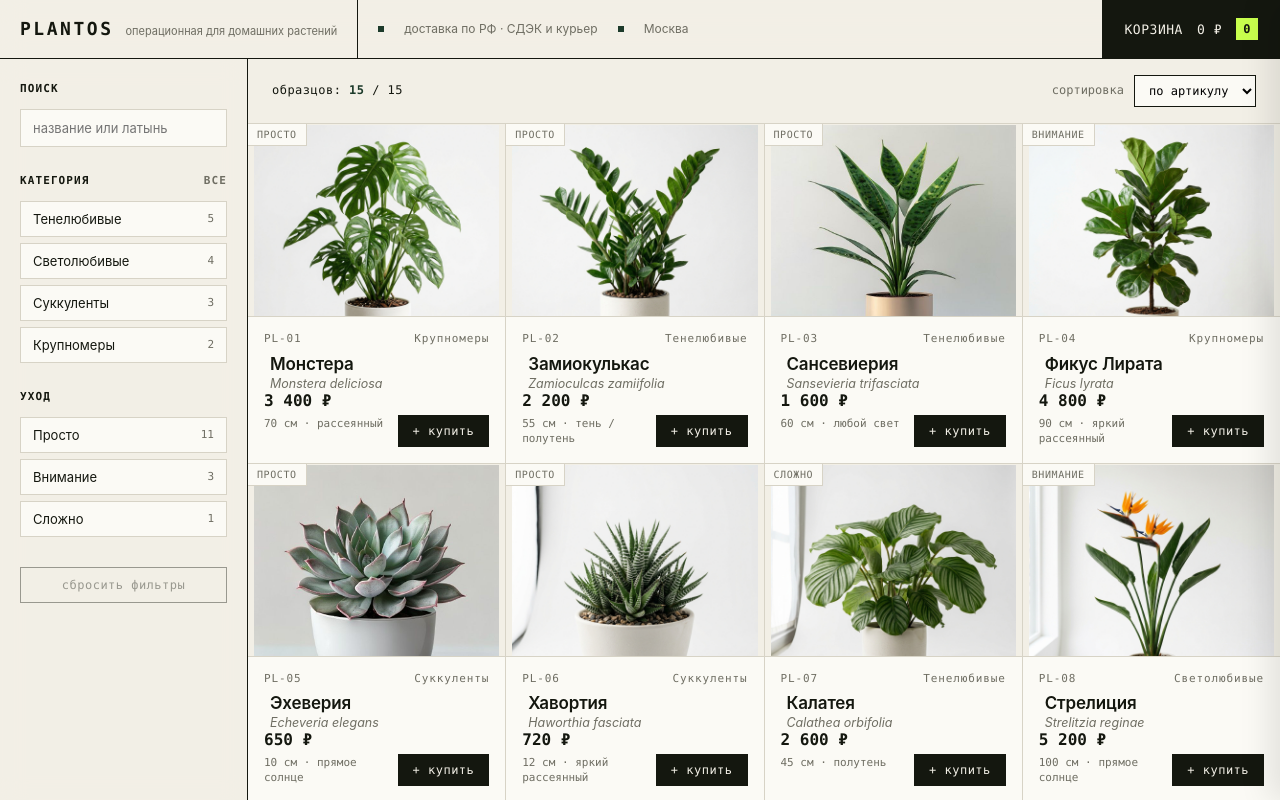
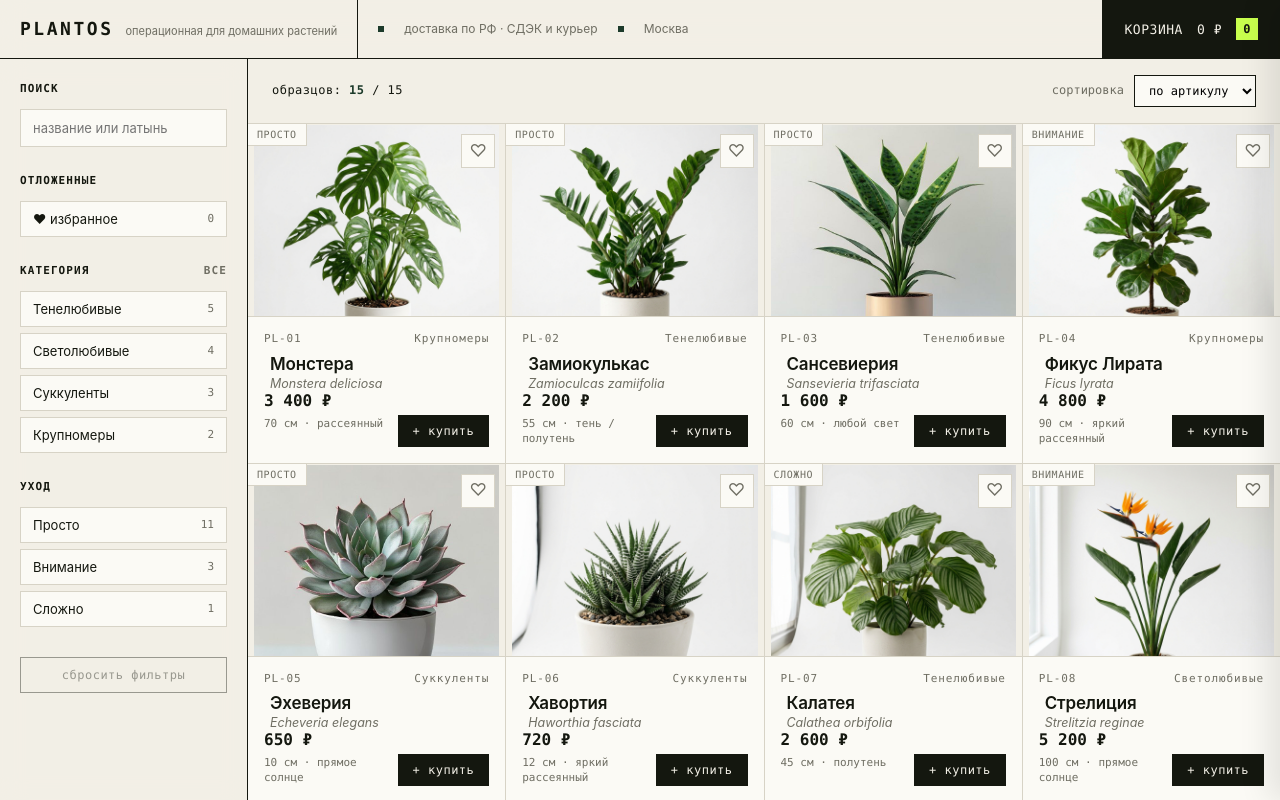
Before and after one commit to artemmm444/plantos-shop, a React (Vite) app: page / in a window 1280 px wide. Shown: the top 800 px of the page. Built offline with nearby package versions, Linux system fonts and the light colour scheme; the HTML template or start-up script is replaced by a standard one.

Commit message:
Add favorites with localStorage
Heart button on every card, favorites-only filter in the sidebar,
selection survives page reloads.

```diff
--- a/index.html
+++ b/index.html
@@ -391,6 +391,17 @@
       .cart-btn { padding: 0 14px; }
       .cart-btn .cart-total { display: none; }
     }
+    .fav-btn {
+      position: absolute; top: 10px; right: 10px; z-index: 3;
+      width: 34px; height: 34px; border: 1px solid var(--line);
+      background: var(--paper); color: var(--muted);
+      font-size: 17px; line-height: 1; cursor: pointer;
+      display: flex; align-items: center; justify-content: center;
+      transition: color .2s, border-color .2s, transform .15s;
+    }
+    .fav-btn:hover { border-color: var(--forest); color: var(--forest); }
+    .fav-btn.on { color: var(--forest); border-color: var(--forest); }
+    .fav-btn.on:active, .fav-btn:active { transform: scale(.88); }
   </style>
 </head>
 <body>
--- a/src/App.jsx
+++ b/src/App.jsx
@@ -65,7 +65,7 @@ const Check = () => (
 )
 
 // ---- боковая панель фильтров ----
-function Sidebar({ open, catCounts, active, toggleCat, difficulty, setDifficulty, query, setQuery, onReset, dirty }) {
+function Sidebar({ open, catCounts, active, toggleCat, difficulty, setDifficulty, query, setQuery, onReset, dirty, favCount, favOnly, setFavOnly }) {
   const diffs = ['просто', 'внимание', 'сложно']
   return (
     <aside className={'sidebar' + (open ? ' open' : '')}>
@@ -74,6 +74,15 @@ function Sidebar({ open, catCounts, active, toggleCat, difficulty, setDifficulty
         <input className="search-in" placeholder="название или латынь"
           value={query} onChange={(e) => setQuery(e.target.value)}
           style={{ width: '100%', padding: '10px 12px', border: '1px solid var(--line)', background: 'var(--paper)', fontSize: 13 }} />
+      </div>
+
+      <div className="fgroup">
+        <h4>Отложенные</h4>
+        <button className={'opt' + (favOnly ? ' on' : '')}
+          onClick={() => setFavOnly(!favOnly)} disabled={!favCount && !favOnly}>
+          <span>♥ избранное</span>
+          <span className="n">{favCount}</span>
+        </button>
       </div>
 
       <div className="fgroup">
@@ -104,9 +113,13 @@ function Sidebar({ open, catCounts, active, toggleCat, difficulty, setDifficulty
 }
 
 // ---- карточка товара ----
-function PlantCard({ plant, inCart, onAdd, onOpen }) {
+function PlantCard({ plant, inCart, onAdd, onOpen, isFav, onFav }) {
   return (
     <div className="card">
+      <button className={'fav-btn' + (isFav ? ' on' : '')} onClick={() => onFav(plant.id)}
+        aria-label={isFav ? 'Убрать из избранного' : 'В избранное'} aria-pressed={isFav}>
+        {isFav ? '♥' : '♡'}
+      </button>
       <button className="card-figure" onClick={() => onOpen(plant)} aria-label={'Открыть ' + plant.name}>
         <img src={plant.image} alt={plant.name} loading="lazy" />
         <span className="difficulty-pill">{plant.difficulty}</span>
@@ -328,11 +341,16 @@ function Toast({ show, text }) {
 
 // ---- корень приложения ----
 const CART_KEY = 'plantos_cart'
+const FAV_KEY = 'plantos_fav'
 
 export default function App() {
   const [cart, setCart] = useState(() => {
     try { return JSON.parse(localStorage.getItem(CART_KEY)) || [] } catch { return [] }
   })
+  const [favs, setFavs] = useState(() => {
+    try { return JSON.parse(localStorage.getItem(FAV_KEY)) || [] } catch { return [] }
+  })
+  const [favOnly, setFavOnly] = useState(false)
   const [activeCats, setActiveCats] = useState([])
   const [difficulty, setDifficulty] = useState(null)
   const [query, setQuery] = useState('')
@@ -344,6 +362,8 @@ export default function App() {
   const toastTimer = useRef()
 
   useEffect(() => { localStorage.setItem(CART_KEY, JSON.stringify(cart)) }, [cart])
+  useEffect(() => { localStorage.setItem(FAV_KEY, JSON.stringify(favs)) }, [favs])
+  useEffect(() => { if (favOnly && favs.length === 0) setFavOnly(false) }, [favs, favOnly])
 
   const plantsById = useMemo(() => Object.fromEntries(PLANTS.map((p) => [p.id, p])), [])
 
@@ -356,6 +376,7 @@ export default function App() {
   const filtered = useMemo(() => {
     const q = query.trim().toLowerCase()
     let list = PLANTS.filter((p) => {
+      if (favOnly && !favs.includes(p.id)) return false
       if (activeCats.length && !activeCats.includes(p.category)) return false
       if (difficulty && p.difficulty !== difficulty) return false
       if (q && !(p.name.toLowerCase().includes(q) || p.latin.toLowerCase().includes(q))) return false
@@ -368,7 +389,7 @@ export default function App() {
       name: (a, b) => a.name.localeCompare(b.name, 'ru'),
     }
     return [...list].sort(by[sort])
-  }, [activeCats, difficulty, query, sort])
+  }, [activeCats, difficulty, query, sort, favOnly, favs])
 
   const cartIds = useMemo(() => new Set(cart.map((i) => i.id)), [cart])
   const cartCount = cart.reduce((s, i) => s + i.qty, 0)
@@ -394,10 +415,16 @@ export default function App() {
   }
   const removeItem = (id) => setCart((c) => c.filter((i) => i.id !== id))
 
+  const toggleFav = (id) => {
+    const adding = !favs.includes(id)
+    setFavs((f) => (adding ? [...f, id] : f.filter((x) => x !== id)))
+    flash(plantsById[id].name + (adding ? ' — в избранном' : ' — убрано из избранного'))
+  }
+
   const toggleCat = (slug) =>
     setActiveCats((a) => (a.includes(slug) ? a.filter((s) => s !== slug) : [...a, slug]))
-  const resetFilters = () => { setActiveCats([]); setDifficulty(null); setQuery('') }
-  const dirty = activeCats.length > 0 || difficulty !== null || query !== ''
+  const resetFilters = () => { setActiveCats([]); setDifficulty(null); setQuery(''); setFavOnly(false) }
+  const dirty = activeCats.length > 0 || difficulty !== null || query !== '' || favOnly
 
   return (
     <>
@@ -430,6 +457,9 @@ export default function App() {
           setQuery={setQuery}
           onReset={resetFilters}
           dirty={dirty}
+          favCount={favs.length}
+          favOnly={favOnly}
+          setFavOnly={setFavOnly}
         />
 
         <main className="main">
@@ -449,7 +479,8 @@ export default function App() {
           {filtered.length ? (
             <div className="grid">
               {filtered.map((p) => (
-                <PlantCard key={p.id} plant={p} inCart={cartIds.has(p.id)} onAdd={addToCart} onOpen={setModal} />
+                <PlantCard key={p.id} plant={p} inCart={cartIds.has(p.id)} onAdd={addToCart} onOpen={setModal}
+                  isFav={favs.includes(p.id)} onFav={toggleFav} />
               ))}
             </div>
           ) : (
```
